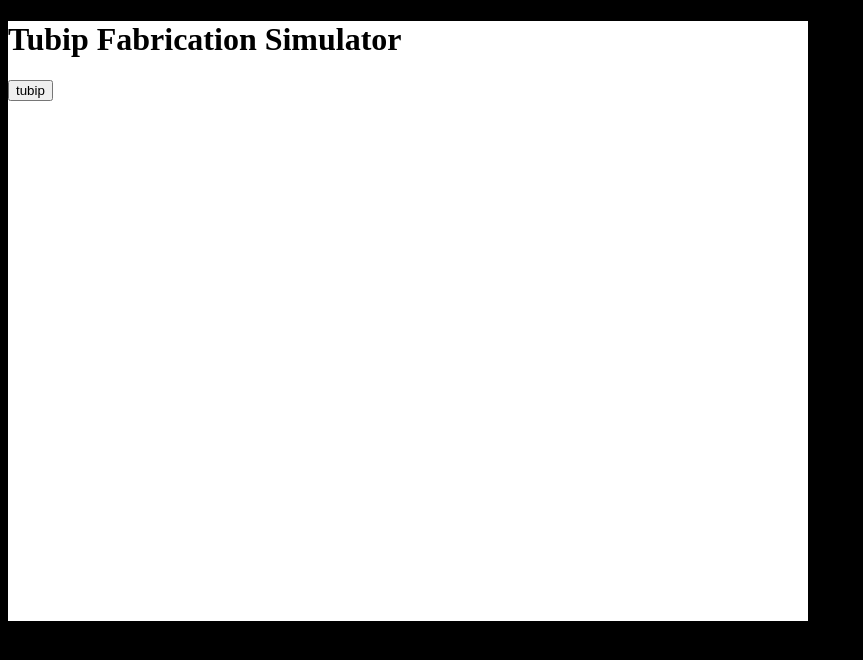
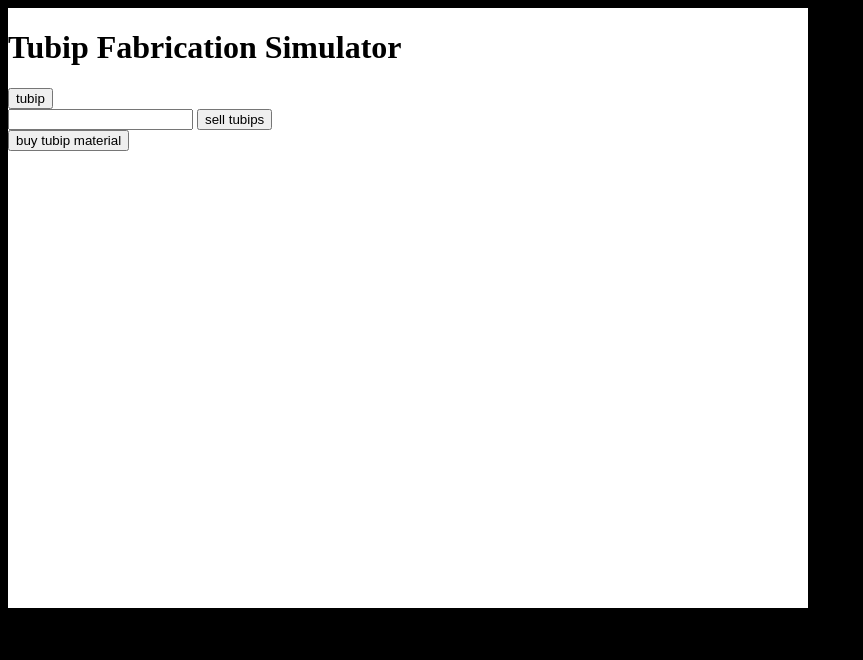
Before and after one commit to hs7t/tubip-fabrication-simulator, a Svelte app: page / in a window 1280 px wide. Shown: the top 660 px of the page, without its empty margins (0-863 px from the left). Built offline with nearby package versions, Linux system fonts and the light colour scheme.

Commit message:
add new sections

```diff
--- a/src/App.svelte
+++ b/src/App.svelte
@@ -1,5 +1,6 @@
 <script>
   import Machine from "./lib/Machine.svelte";
+  import NumberInput from "./lib/NumberInput.svelte";
 
   let gameState = {
     machineType: "dohlwropMicrowave"
@@ -8,21 +9,25 @@
 
 <main>
   <h1>Tubip Fabrication Simulator</h1>
-  <span class="machine-container">
-    <Machine machineType={gameState.machineType}/>
-  </span>
+  <section id="shareholder-value-creation">
+      <div class="machine">
+          <button>tubip</button>
+      </div>
+  </section>
+  <section id="market">
+      <NumberInput></NumberInput>
+
+      <button>buy tubip material</button>
+  </section>
 </main>
 
 <style>
-  .machine-container {
-    max-width: 20%;
-  }
   main {
     background-color: white;
     width: min(100vw, 100vh);
     height: min(75vw, 75vh);
     aspect-ratio: 4 / 3;
     padding: auto;
-    overflow: none;
+    overflow: scroll;
   }
 </style>
```
